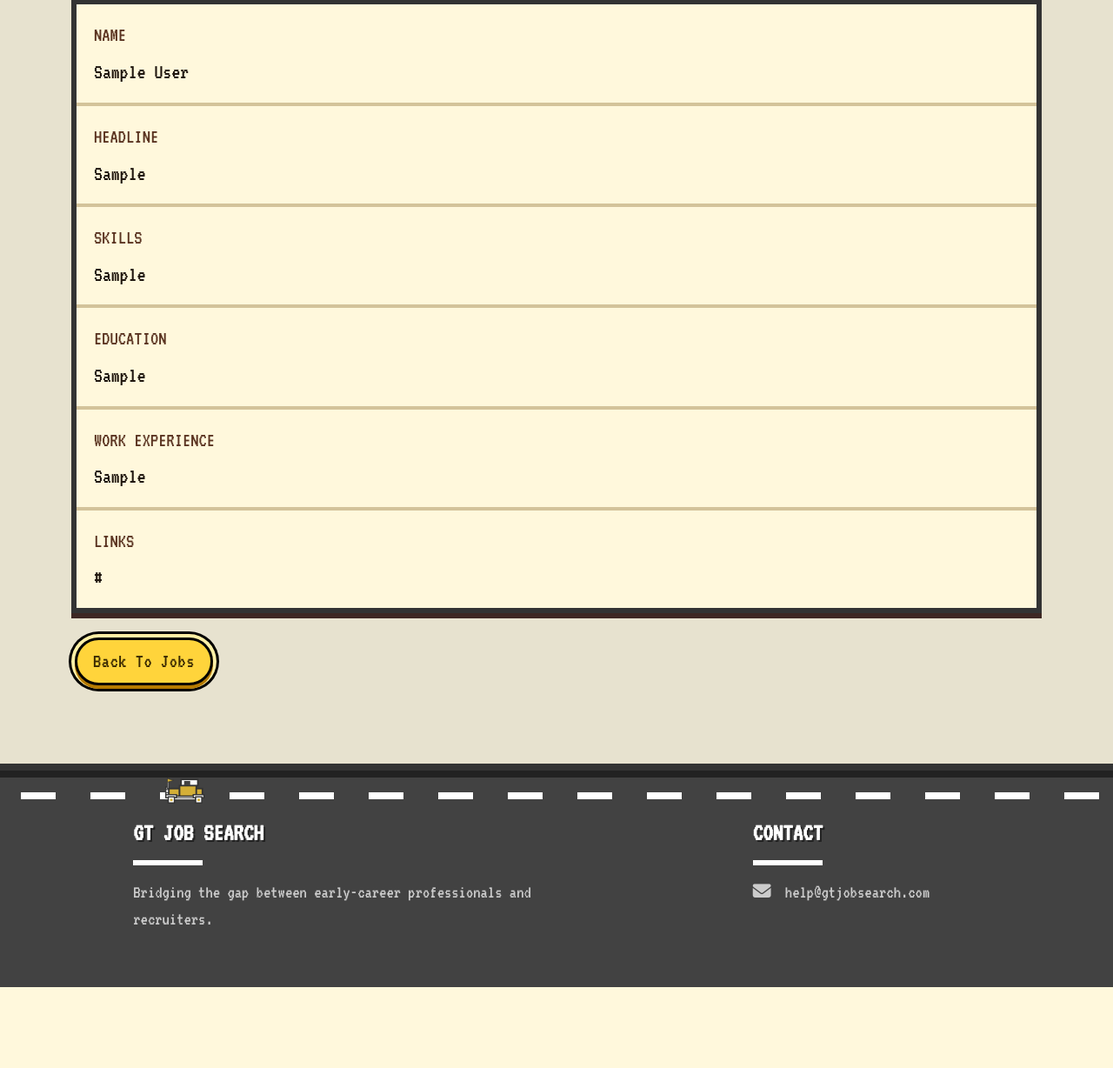
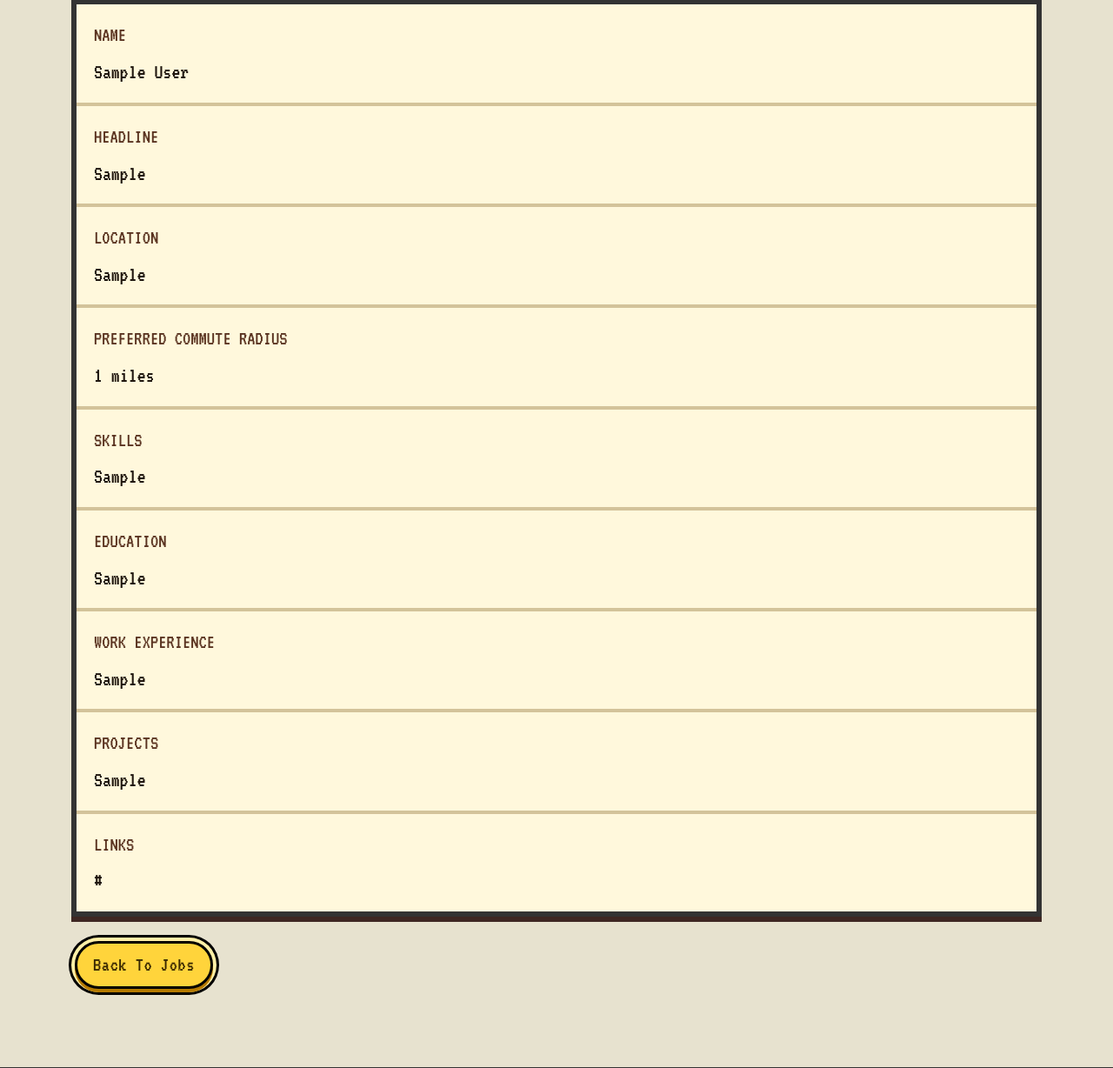
Before and after one commit to nahua3730/JobFinder, a Django app: page /users/profile/ in a window 1280 px wide. Shown: the part 358-1586 px from the top of the page at 87% size. Before the commit the page ends 1493 px from the top, so only its background shows below. Run offline with Django 5.2, Linux system fonts and the light colour scheme; a user stored in the database is signed in; tables that the repository leaves empty hold one stand-in row (values such as "Sample post"); data that the repository does not hold is empty; some libraries are stand-ins or nearby versions.

Commit message:
Update job seeker profile visibility fields

```diff
--- a/users/templates/users/profile_view.html
+++ b/users/templates/users/profile_view.html
@@ -6,6 +6,10 @@
   .profile-shell {
     display: grid;
     gap: 24px;
+  }
+
+  .profile-preline {
+    white-space: pre-line;
   }
 
 </style>
@@ -59,6 +63,20 @@
           </div>
         {% endif %}
 
+        {% if is_owner or profile.show_location %}
+          <div class="profile-row cr-detail-row">
+            <span class="profile-label cr-detail-label">Location</span>
+            <div class="profile-value cr-detail-value">{{ profile.location|default:"—" }}</div>
+          </div>
+        {% endif %}
+
+        {% if is_owner or profile.show_commute_radius %}
+          <div class="profile-row cr-detail-row">
+            <span class="profile-label cr-detail-label">Preferred Commute Radius</span>
+            <div class="profile-value cr-detail-value">{{ profile.preferred_commute_radius_miles }} miles</div>
+          </div>
+        {% endif %}
+
         {% if is_owner or profile.show_skills %}
           <div class="profile-row cr-detail-row">
             <span class="profile-label cr-detail-label">Skills</span>
@@ -69,21 +87,28 @@
         {% if is_owner or profile.show_education %}
           <div class="profile-row cr-detail-row">
             <span class="profile-label cr-detail-label">Education</span>
-            <div class="profile-value cr-detail-value">{{ profile.education|default:"—" }}</div>
+            <div class="profile-value cr-detail-value profile-preline">{{ profile.education|default:"—" }}</div>
           </div>
         {% endif %}
 
         {% if is_owner or profile.show_work_experience %}
           <div class="profile-row cr-detail-row">
             <span class="profile-label cr-detail-label">Work Experience</span>
-            <div class="profile-value cr-detail-value">{{ profile.work_experience|default:"—" }}</div>
+            <div class="profile-value cr-detail-value profile-preline">{{ profile.work_experience|default:"—" }}</div>
+          </div>
+        {% endif %}
+
+        {% if is_owner or profile.show_projects %}
+          <div class="profile-row cr-detail-row">
+            <span class="profile-label cr-detail-label">Projects</span>
+            <div class="profile-value cr-detail-value profile-preline">{{ profile.projects|default:"—" }}</div>
           </div>
         {% endif %}
 
         {% if is_owner or profile.show_links %}
           <div class="profile-row cr-detail-row">
             <span class="profile-label cr-detail-label">Links</span>
-            <div class="profile-value cr-detail-value">{{ profile.links|default:"—" }}</div>
+            <div class="profile-value cr-detail-value profile-preline">{{ profile.links|default:"—" }}</div>
           </div>
         {% endif %}
       </div>
```
